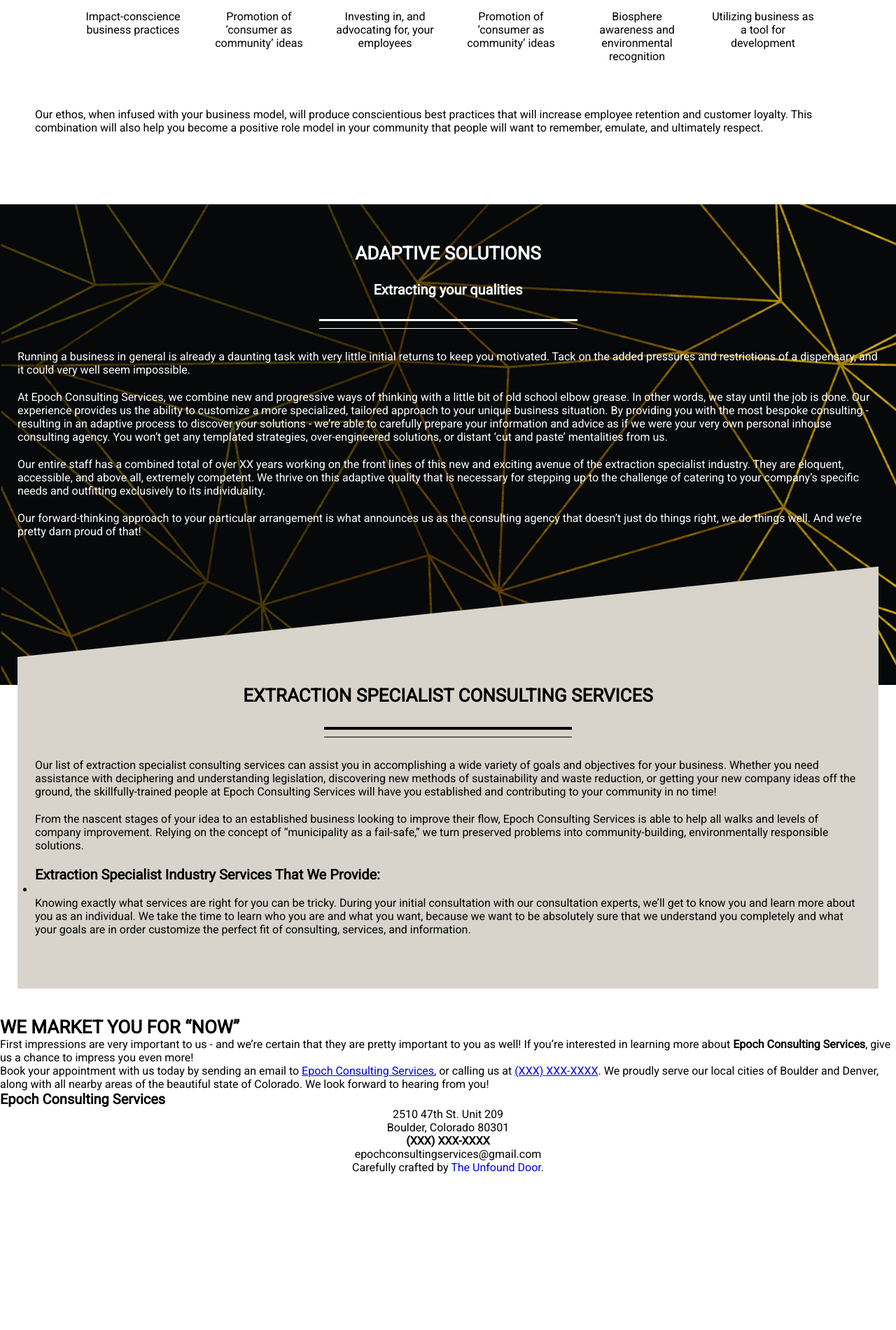
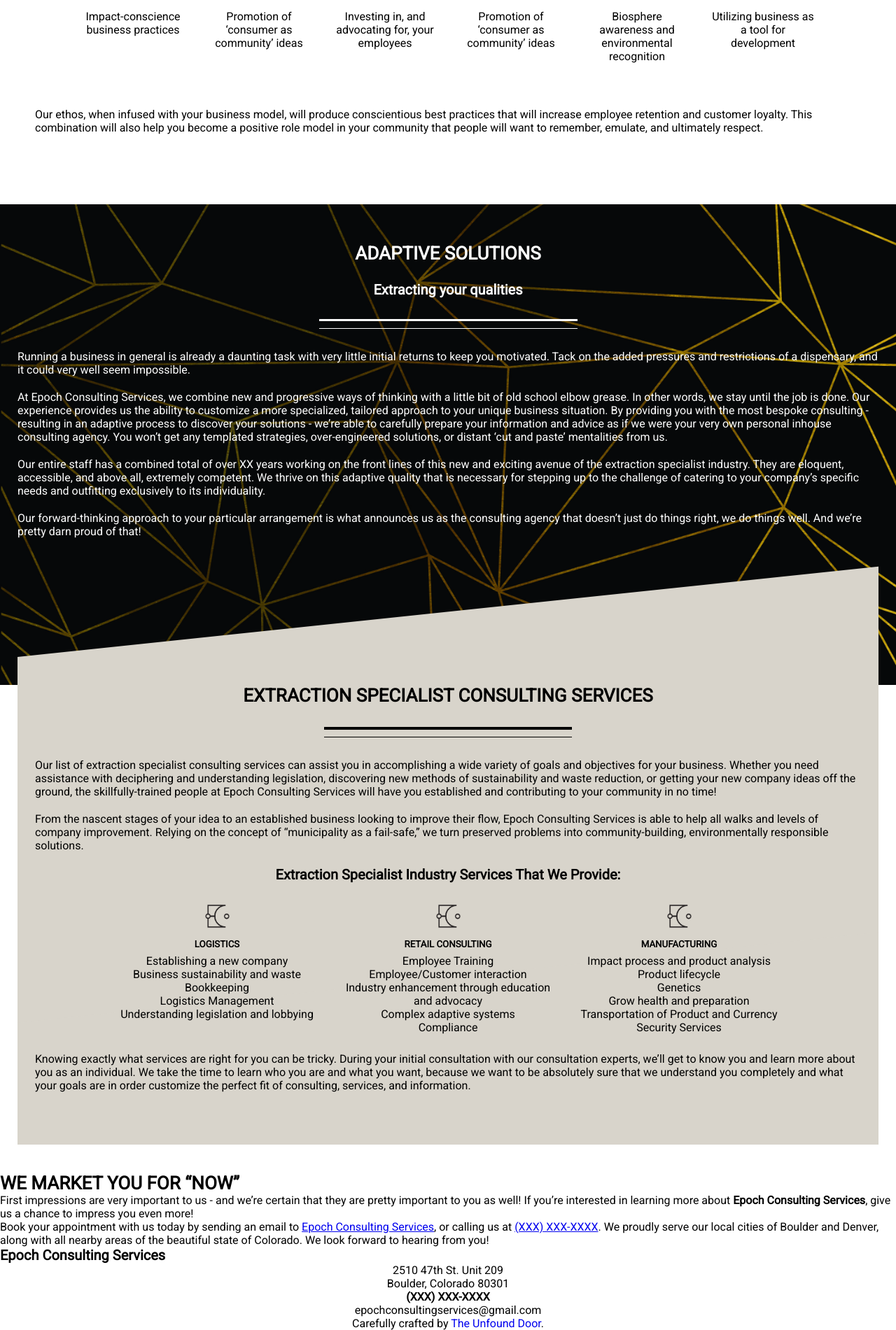
Before and after one commit to JonathanHemnes/epoch2, a Jekyll site: the page built from index.html, in a window 1280 px wide. Shown: the part 2125-4026 px from the top of the page at 70% size. Built offline with Jekyll 4.4.1, drawn with Linux system fonts in a browser that asks for light colours; nearby versions of some CDN libraries; before the commit the page ends 3803 px from its top, so only the background shows below that.

Commit message:
services

```diff
--- a/_includes/services.html
+++ b/_includes/services.html
@@ -15,9 +15,32 @@
             we turn preserved problems into community-building, environmentally responsible solutions.</p>
 
         <h4>Extraction Specialist Industry Services That We Provide:</h4>
-        <ul>
-            <li><span class="services-list"></span></li>
-        </ul>
+        <div class="ethos-subcontent">
+            <div class="ethos-box">
+                <img src="{{site.baseurl}}/img/ECS_SUBMARK.png" alt="">
+                <h5>LOGISTICS</h5>
+                <div class="boxed-content">
+                    <p>Establishing a new company<br>Business sustainability and waste<br>Bookkeeping<br>Logistics Management<br>Understanding
+                        legislation and lobbying</p>
+                </div>
+            </div>
+            <div class="ethos-box">
+                <img src="{{site.baseurl}}/img/ECS_SUBMARK.png" alt="">
+                <h5>RETAIL CONSULTING</h5>
+                <div class="boxed-content">
+                    <p>Employee Training<br> Employee/Customer interaction<br> Industry enhancement through education and advocacy<br>Complex
+                        adaptive systems<br>Compliance</p>
+                </div>
+            </div>
+            <div class="ethos-box">
+                <img src="{{site.baseurl}}/img/ECS_SUBMARK.png" alt="">
+                <h5>MANUFACTURING</h5>
+                <div class="boxed-content">
+                    <p>Impact process and product analysis<br>Product lifecycle<br>Genetics
+                        <br>Grow health and preparation<br>Transportation of Product and Currency<br>Security Services</p>
+                </div>
+            </div>
+        </div>
 
         <p>Knowing exactly what services are right for you can be tricky. During your initial consultation with our consultation
             experts, we’ll get to know you and learn more about you as an individual. We take the time to learn who you are
--- a/_sass/_base.scss
+++ b/_sass/_base.scss
@@ -222,6 +222,7 @@
     h4 {
         text-align: center;
     }
+}
 
 .ethos-subcontent {
     display: flex;
@@ -229,8 +230,9 @@
     flex-wrap: wrap;
     justify-content: center;
     margin-top: 15px;
-        h4 {
+    h5 {
         text-align: center;
+        margin-bottom: 7px;
     }
 
     .ethos-box {
@@ -248,7 +250,6 @@
             //border: 1px solid black;
             height: 125px;
             text-align: center;
-            }
         }
     }
 }
@@ -288,6 +289,14 @@
     padding-right: 25px;
     padding-bottom: 15px;
     padding-top: 15px;
+
+    .ethos-box {
+        width: 300px;
+    }
+
+    h4 {
+        text-align: center;
+    }
 }
 
 .call-to-action {
--- a/js/main.js
+++ b/js/main.js
@@ -1,10 +1,3 @@
-(function() {
-    console.log('hello jonathan')
-    document.addEventListener("DOMContentLoaded", function(){
-		Typed.new(".services-list", {
-			strings: ["First sentence.", "Second sentence."],
-			typeSpeed: 0,
-            loop: true
-		});
-	});
+(function () {
+
 })();
```
Lines whose indentation alone changed are shown as unchanged.
